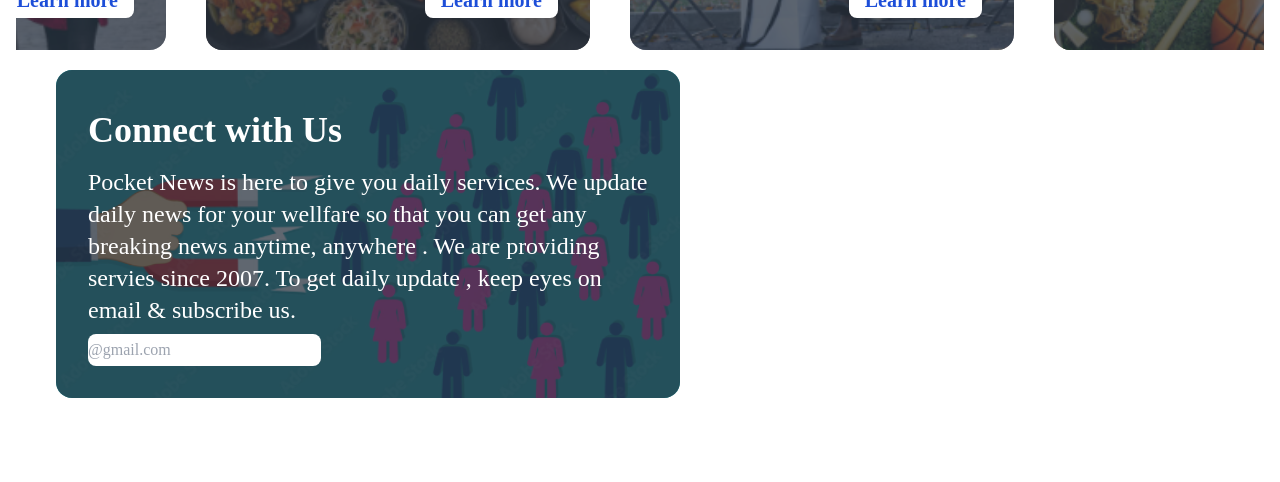
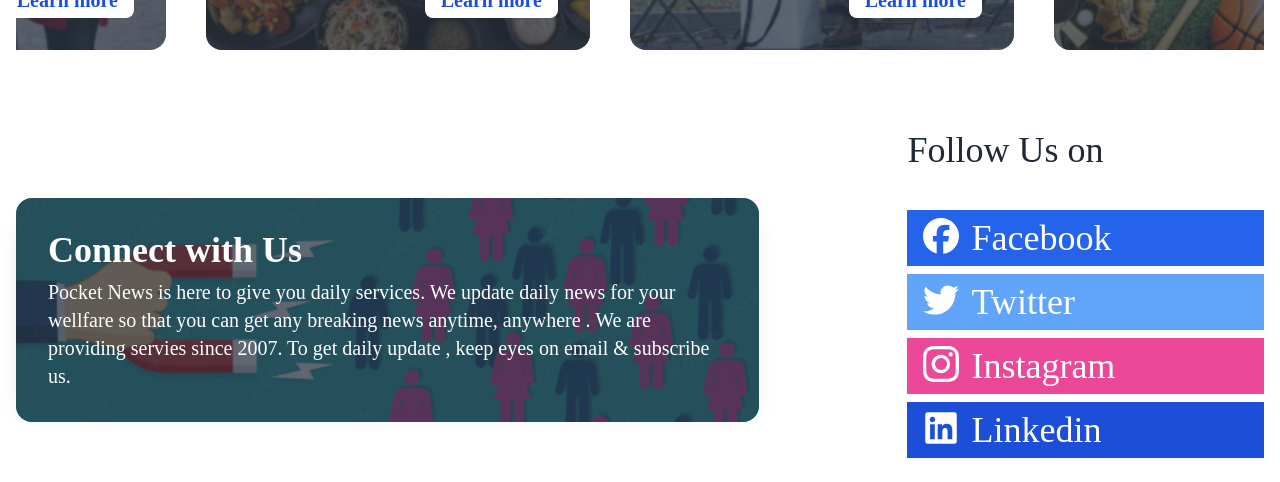
Before and after one commit to jannatun-nur/news-portal, a React (Vite) app: page / in a window 1280 px wide. Shown: the part 470-952 px from the top of the page. Before the commit the page ends 868 px from the top, so only its background shows below. Built offline with nearby package versions, Linux system fonts and the light colour scheme; no server answers; a web font is replaced by a local one.

Commit message:
follow us 100%

```diff
--- a/package.json
+++ b/package.json
@@ -16,6 +16,7 @@
     "react": "^18.2.0",
     "react-dom": "^18.2.0",
     "react-fast-marquee": "^1.6.4",
+    "react-icons": "^5.2.1",
     "react-router-dom": "^6.23.1",
     "sort-by": "^1.2.0"
   },
--- a/src/FollowUs/FollowUs.jsx
+++ b/src/FollowUs/FollowUs.jsx
@@ -1,35 +1,52 @@
 import image from "../../public/connect.png";
+import { FaFacebook } from "react-icons/fa6";
+import { FaTwitter } from "react-icons/fa";
+import { BsInstagram } from "react-icons/bs";
+import { FaLinkedin } from "react-icons/fa6";
 
 const FollowUs = () => {
   return (
-    <div>
+    <div className="">
       {/* Main div */}
-      <div>
+      <div className="lg:flex lg:justify-between md:flex md:justify-between">
         {/* left sec */}
-        <section>
-          <div className="card w-6/12 h-[300px] bg-base-100 image-full ml-10">
+        <section className=" lg:w-10/12 md:w-10/12 md:h-[180px] lg:mt-32">
+          <div className="card lg:w-10/12 md:w-10/12 md:h-[180px] lg:h-[200px] bg-base-100 shadow-xl image-full">
             <figure>
-              <img src={image} alt="image" className="w-full h-[300px]" />
+              <img src={image} className="lg:w-full md:w-full md:h-[180px] lg:h-[200px] " alt="image" />
             </figure>
             <div className="card-body">
-              <h2 className="card-title text-4xl text-white font-semibold py-2">
-                Connect with Us
-              </h2>
-              <p className="text-white text-2xl">
-               Pocket News is here to give you daily services. We update daily news for your wellfare so that
-               you can get any breaking news anytime, anywhere . We are providing servies since 2007. To get daily
-               update , keep eyes on email & subscribe us.
+              <h2 className="card-title text-white text-4xl">Connect with Us</h2>
+              <p className="text-white text-xl">
+                Pocket News is here to give you daily services. We update daily
+                news for your wellfare so that you can get any breaking news
+                anytime, anywhere . We are providing servies since 2007. To get
+                daily update , keep eyes on email & subscribe us.
               </p>
-
-              <input className="bg-white rounded-lg text-blue-600 w-5/12 py-1" placeholder="@gmail.com"/>
 
             </div>
           </div>
         </section>
 
         {/* right sec */}
-        <section>
-
+        <section className=" lg:w-4/12 my-5">
+          <p className="lg:text-4xl text-2xl text-gray-800 my-10" >Follow Us on</p>
+          <p className="text-white text-xl lg:text-4xl py-2 bg-blue-600 px-4 flex gap-3 my-2">
+            <FaFacebook />
+            Facebook
+          </p>
+          <p className="text-white text-xl lg:text-4xl py-2 bg-blue-400 px-4 flex gap-3 my-2">
+            <FaTwitter />
+            Twitter
+          </p>
+          <p className="text-white text-xl lg:text-4xl py-2 bg-pink-500 px-4 flex gap-3 my-2">
+            <BsInstagram />
+            Instagram
+          </p>
+          <p className="text-white text-xl lg:text-4xl py-2 bg-blue-700 px-4 flex gap-3 my-2">
+            <FaLinkedin />
+            Linkedin
+          </p>
         </section>
       </div>
     </div>
```
Also changed, not shown: 1 other file (tests, documents, lock files or other folders).
